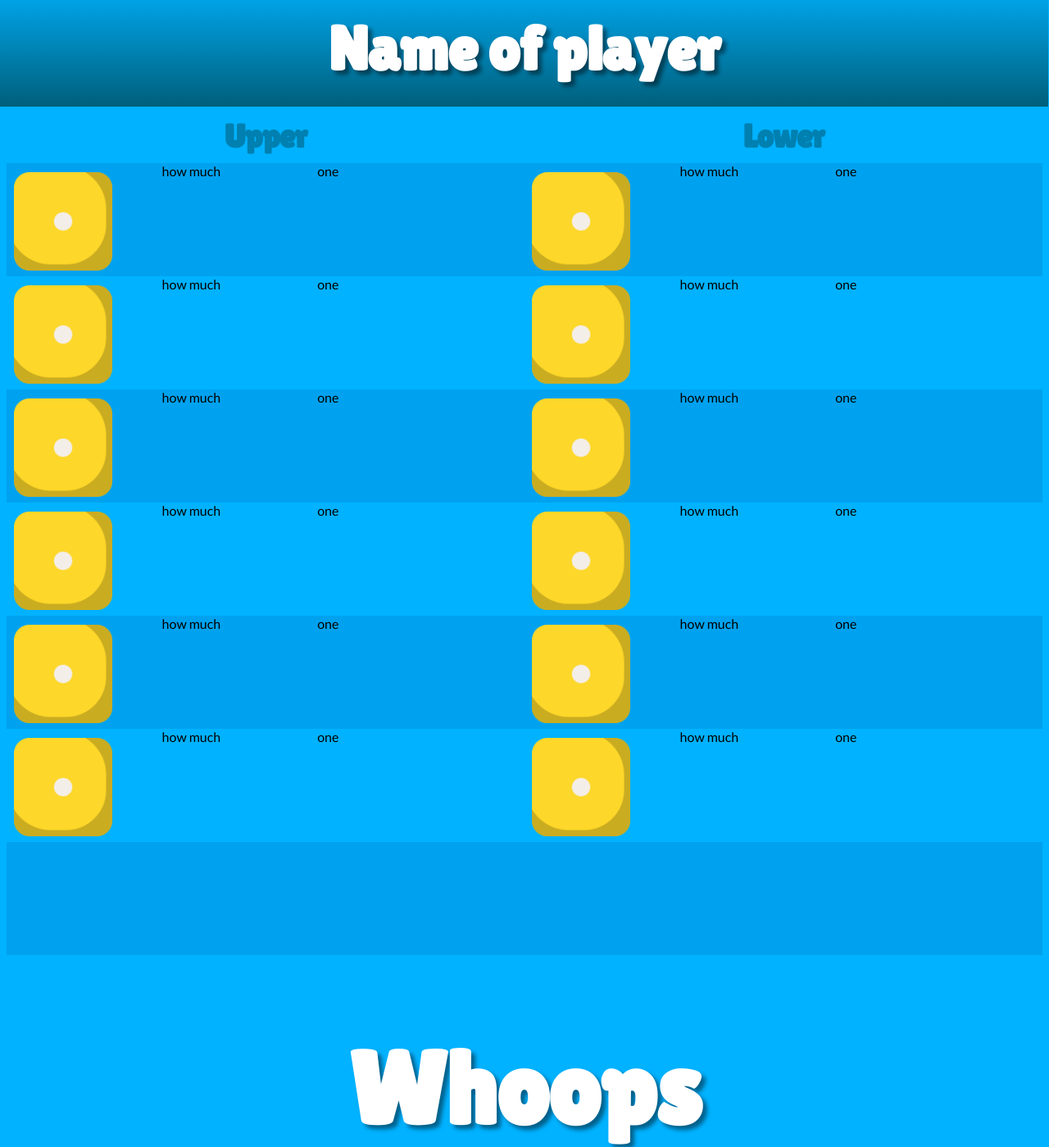
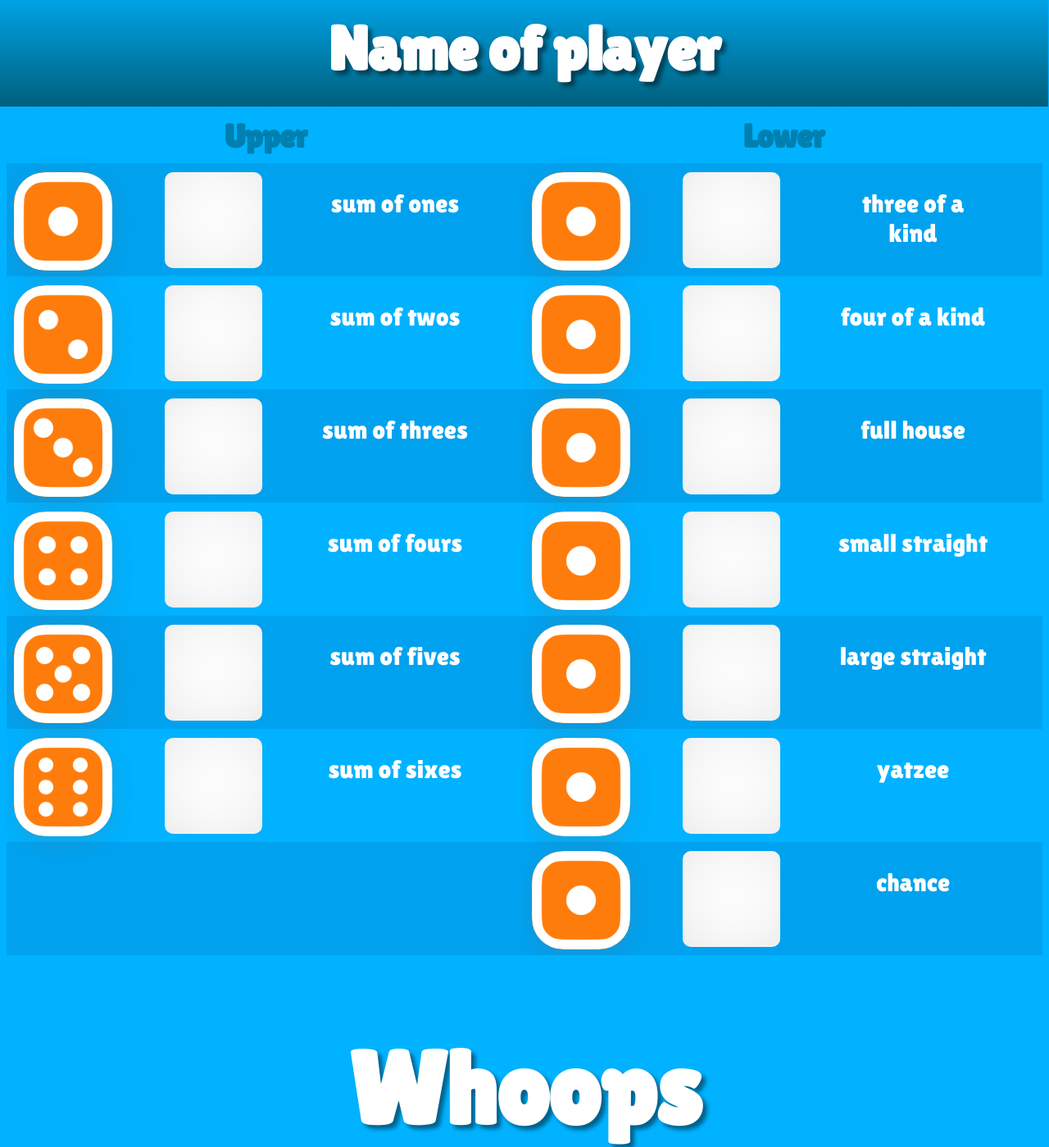
Before and after one commit to to-ie/yatzee, a Flask app: page /score in a window 1280 px wide. Shown: the top 1399 px of the page at 82% size. Run offline with Flask 3, Linux system fonts and the light colour scheme.

Commit message:
styling of the scorecard

```diff
--- a/app/static/style.css
+++ b/app/static/style.css
@@ -205,6 +205,9 @@
 .score-type img{
     width: 120px;
     margin: 11px 0px 0px 9px;
+    border-radius: 38px;
+    background-color: #FE7C0B;
+    box-shadow: rgba(100, 100, 111, 0.2) 0px 7px 29px 0px;
 }
 
 .inputscore{
@@ -212,7 +215,28 @@
     float:left;
 }
 
+.inputscore input{
+    width: 115px;
+    height: 115px;
+    margin-top: 11px;
+    border-radius: 10px;
+    outline: none !important;
+    border-style: none;
+    margin-left: 3px;
+    box-shadow: 2px -4px 117px -59px rgba(0,0,0,0.25) inset;
+    -webkit-box-shadow: 2px -4px 117px -59px rgba(0,0,0,0.25) inset;
+    -moz-box-shadow: 2px -4px 117px -59px rgba(0,0,0,0.25) inset;
+}
+
 .commentscore{
     width: 30%;
     float:left;
 }
+
+.commentscore p{
+    text-align: center;
+    font-size: 31px;
+    font-family: 'Lilita One', helvetica, arial;
+    color: #FFF;
+    align-items: center;
+}
--- a/app/templates/score.html
+++ b/app/templates/score.html
@@ -16,70 +16,70 @@
 
 			</div>
 			<div class="inputscore">
-				how much
+				<input type="text" id="fname" name="fname">
 			</div>
 			<div class="commentscore">
-				one
+				<p>sum of ones</p>
 			</div>
 		</div>
 		<div class="row-light">
 			<div class="score-type">
-				<img src="/static/img/1.png">
+				<img src="/static/img/2.png">
 
 			</div>
 			<div class="inputscore">
-				how much
+				<input type="text" id="fname" name="fname">
 			</div>
 			<div class="commentscore">
-				one
+				<p>sum of twos</p>
 			</div>
 		</div>
 		<div class="row-dark">
 			<div class="score-type">
-				<img src="/static/img/1.png">
+				<img src="/static/img/3.png">
 
 			</div>
 			<div class="inputscore">
-				how much
+				<input type="text" id="fname" name="fname">
 			</div>
 			<div class="commentscore">
-				one
+				<p>sum of threes</p>
 			</div>
 		</div>
 		<div class="row-light">
 			<div class="score-type">
-				<img src="/static/img/1.png">
+				<img src="/static/img/4.png">
 
 			</div>
 			<div class="inputscore">
-				how much
+				<input type="text" id="fname" name="fname">
 			</div>
 			<div class="commentscore">
-				one
+				<p>sum of fours</p>
 			</div>
 		</div>
 		<div class="row-dark">
 			<div class="score-type">
-				<img src="/static/img/1.png">
+				<img src="/static/img/5.png">
 
 			</div>
 			<div class="inputscore">
-				how much
+				<input type="text">
 			</div>
 			<div class="commentscore">
-				one
+				<p>sum of fives</p>
 			</div>
 		</div>
 		<div class="row-light">
 			<div class="score-type">
-				<img src="/static/img/1.png">
+				<img src="/static/img/6.png">
 
 			</div>
 			<div class="inputscore">
-				how much
+				<input type="text" id="fname" name="fname">
 			</div>
 			<div class="commentscore">
-				one
+				<p>sum of sixes</p>
 			</div>
 		</div>
 		<div class="row-dark">
@@ -93,10 +93,10 @@
 				<img src="/static/img/1.png">
 			</div>
 			<div class="inputscore">
-				how much
+				<input type="text" id="fname" name="fname">
 			</div>
 			<div class="commentscore">
-				one
+				<p>three of a kind</p>
 			</div>
 		</div>
 		<div class="row-light">
@@ -105,10 +105,10 @@
 
 			</div>
 			<div class="inputscore">
-				how much
+				<input type="text" id="fname" name="fname">
 			</div>
 			<div class="commentscore">
-				one
+				<p>four of a kind</p>
 			</div>
 		</div>
 		<div class="row-dark">
@@ -117,10 +117,10 @@
 
 			</div>
 			<div class="inputscore">
-				how much
+				<input type="text" id="fname" name="fname">
 			</div>
 			<div class="commentscore">
-				one
+				<p>full house</p>
 			</div>
 		</div>
 		<div class="row-light">
@@ -129,10 +129,10 @@
 
 			</div>
 			<div class="inputscore">
-				how much
+				<input type="text" id="fname" name="fname">
 			</div>
 			<div class="commentscore">
-				one
+				<p>small straight</p>
 			</div>
 		</div>
 		<div class="row-dark">
@@ -141,10 +141,10 @@
 
 			</div>
 			<div class="inputscore">
-				how much
+				<input type="text" id="fname" name="fname">
 			</div>
 			<div class="commentscore">
-				one
+				<p>large straight</p>
 			</div>
 		</div>
 		<div class="row-light">
@@ -153,13 +153,23 @@
 
 			</div>
 			<div class="inputscore">
-				how much
+				<input type="text" id="fname" name="fname">
 			</div>
 			<div class="commentscore">
-				one
+				<p>yatzee</p>
 			</div>
 		</div>
 		<div class="row-dark">
+			<div class="score-type">
+				<img src="/static/img/1.png">
+
+			</div>
+			<div class="inputscore">
+				<input type="text" id="fname" name="fname">
+			</div>
+			<div class="commentscore">
+				<p>chance</p>
+			</div>
 		</div>
 
 
```
Also changed, not shown: app/static/img/1.png, app/static/img/2.png, app/static/img/3.png, app/static/img/4.png, app/static/img/5.png, app/static/img/6.png.
